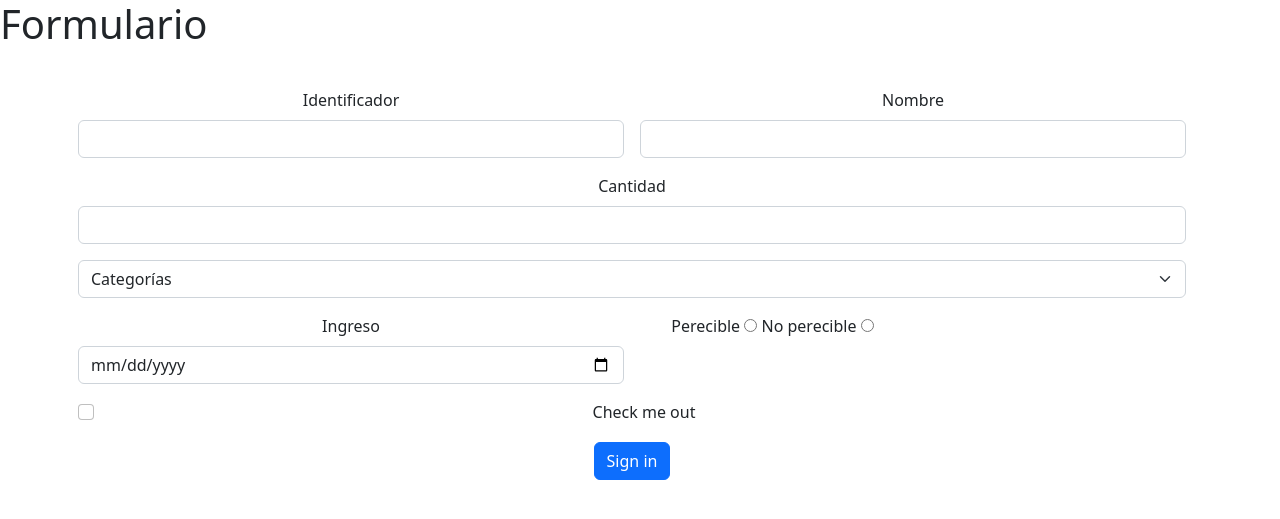
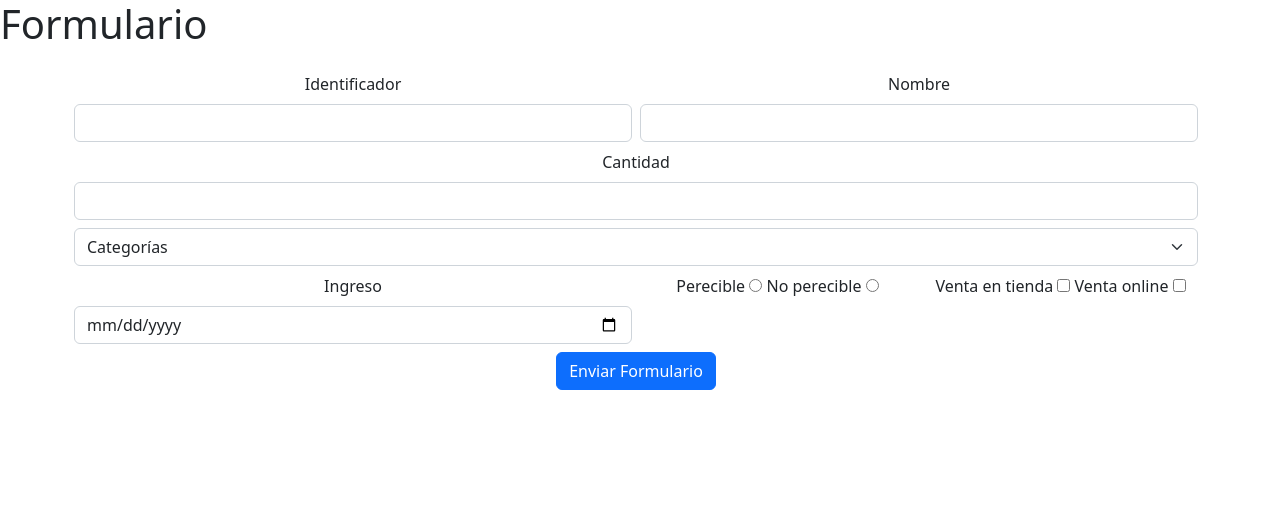
Before and after one commit to ebernauta/paginaWebBackend, a Flask app: page /formulario in a window 1280 px wide. Shown: the top 519 px of the page. Run offline with Flask 2, Linux system fonts and the light colour scheme.

Commit message:
Modificacion error name input

```diff
--- a/templates/formulario.html
+++ b/templates/formulario.html
@@ -13,7 +13,7 @@
     <h1>Formulario</h1>
     <div class="container text-center">
         <div class="row">
-            <form class="row g-3">
+            <form class="row g-2" method="POST" action="formularioEnviado">
                 <div class="col-md-6">
                   <label for="inputEmail4" class="form-label">Identificador</label>
                   <input type="text" class="form-control" name="identificador">
@@ -37,24 +37,23 @@
                 </div>
                 <div class="col-md-6">
                   <label for="inputCity" class="form-label">Ingreso</label>
-                  <input class="form-control" type="date" max="2030-01-02" min="2020-01-02">
+                  <input class="form-control" type="date" max="2030-01-02" min="2020-01-02" name="ingreso">
                 </div>
                 <div class="col-md-3">
                     <label class="form-label">Perecible</label>
-                    <input type="radio" value="perecible">
+                    <input type="radio" name="eleccion" value="perecible">
                     <label class="form-label">No perecible</label>
-                    <input type="radio" name="no-perecible">
+                    <input type="radio" name="eleccion" value="no-perecible">
+
+                </div>
+                <div class="col-md-3">
+                  <label class="label-item">Venta en tienda</label>
+                  <input type="checkbox" name="opcion" value="venta-en-tienda">
+                  <label class="label-item">Venta online</label>
+                  <input type="checkbox" name="opcion" value="venta-online">
                 </div>
                 <div class="col-12">
-                  <div class="form-check">
-                    <input class="form-check-input" type="checkbox" id="gridCheck">
-                    <label class="form-check-label" for="gridCheck">
-                      Check me out
-                    </label>
-                  </div>
-                </div>
-                <div class="col-12">
-                  <button type="submit" class="btn btn-primary">Sign in</button>
+                  <button class="btn btn-primary">Enviar Formulario</button>
                 </div>
               </form>
         </div>
```
